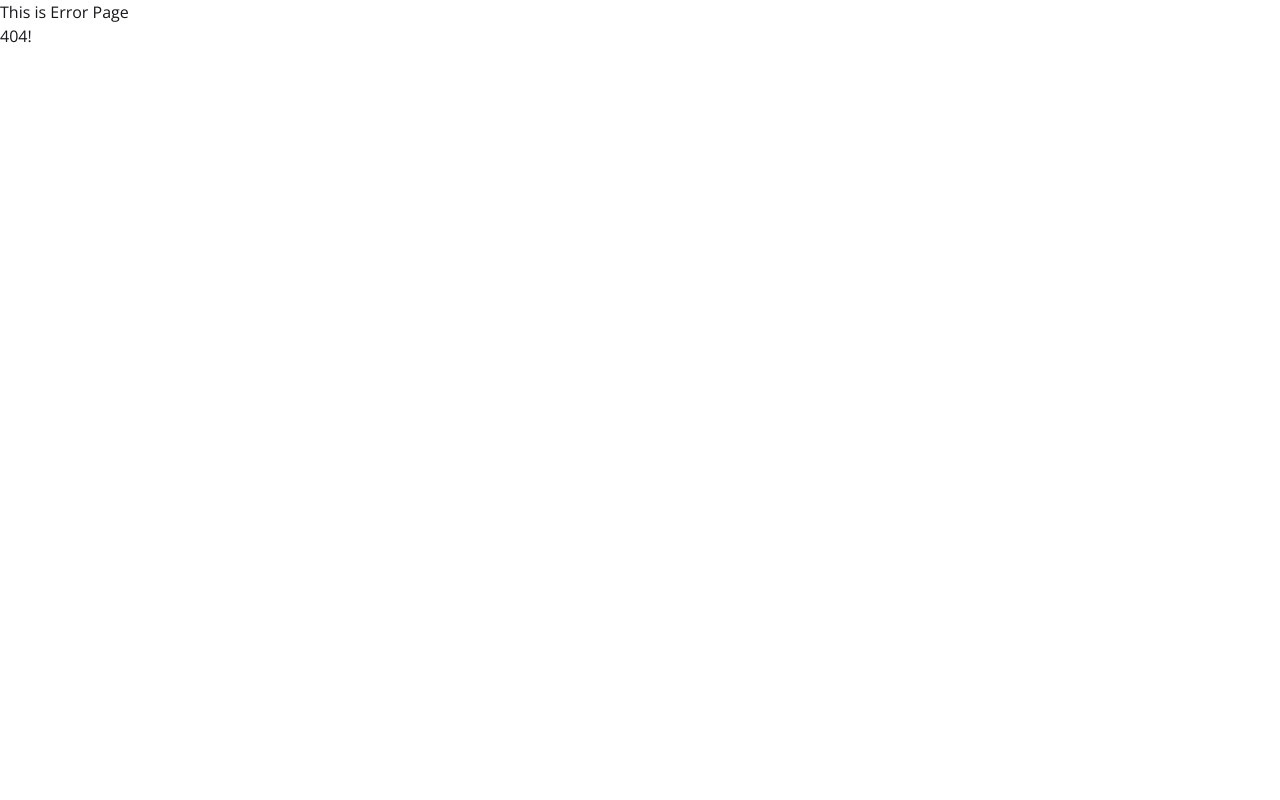
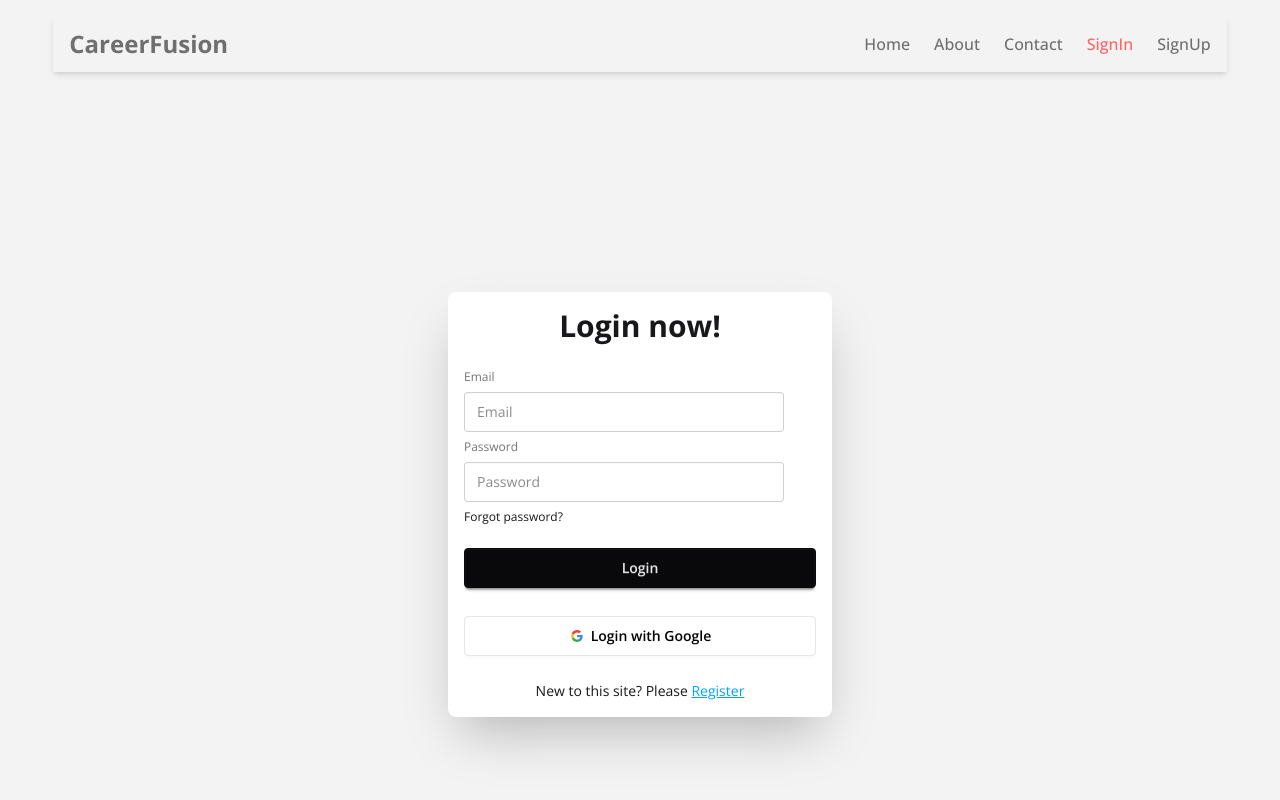
Before and after one commit to mehedipolash/CAREERFUSION, a React (Vite) app: page /auth/signin in a window 1280 px wide. Before the commit this address had no page. Shown: the top 800 px of the page. Built offline with nearby package versions, Linux system fonts and the light colour scheme.

Commit message:
update bugs and finish design related tasks

```diff
--- a/src/Components/Navbar.jsx
+++ b/src/Components/Navbar.jsx
@@ -29,13 +29,13 @@ const Navbar = () => {
             Contact
           </NavLink>
           <NavLink
-            to="/signin"
+            to="/auth/signin"
             className={({ isActive }) => (isActive ? "text-primary" : "")}
           >
             SignIn
           </NavLink>
           <NavLink
-            to="/signup"
+            to="/auth/signup"
             className={({ isActive }) => (isActive ? "text-primary" : "")}
           >
             SignUp
@@ -47,8 +47,8 @@ const Navbar = () => {
           <NavLink to="/">Home</NavLink>
           <NavLink to="/about">About</NavLink>
           <NavLink to="/contactus">Contact</NavLink>
-          <NavLink to="/signin">SignIn</NavLink>
-          <NavLink to="/signup">SignUp</NavLink>
+          <NavLink to="/auth/signin">SignIn</NavLink>
+          <NavLink to="/auth/signup">SignUp</NavLink>
         </div>
       </div>
     </nav>
--- a/src/Layout/AuthLayout.jsx
+++ b/src/Layout/AuthLayout.jsx
@@ -1,12 +1,24 @@
-import React from 'react';
+import React from "react";
+import Navbar from "../Components/Navbar";
+import { Outlet } from "react-router";
+import Footer from "../Components/Footer";
 
 const AuthLayout = () => {
-    return (
-        <div>
-            <h2>AuthLayout page
-            </h2>
-        </div>
-    );
+  return (
+    <div className="min-h-screen bg-base-200">
+      <header className="w-11/12 mx-auto py-4">
+        <Navbar></Navbar>
+      </header>
+      <main className="w-11/12 mx-auto py-4">
+          <Outlet>
+
+          </Outlet>
+      </main>
+      <footer>
+        <Footer></Footer>
+      </footer>
+    </div>
+  );
 };
 
 export default AuthLayout;
--- a/src/Layout/HomeLayout.jsx
+++ b/src/Layout/HomeLayout.jsx
@@ -19,7 +19,9 @@ const HomeLayout = () => {
       </header>
 
       <main className="w-11/12 mx-auto my-3">
-        <Outlet></Outlet>
+        <Outlet>
+
+        </Outlet>
       </main>
 
       <footer>
--- a/src/Pages/About.jsx
+++ b/src/Pages/About.jsx
@@ -2,6 +2,7 @@ import React from "react";
 import { motion } from "framer-motion";
 import { useInView } from "framer-motion";
 import { useRef } from "react";
+import { Link } from "react-router";
 
 const About = () => {
   const ref = useRef(null);
@@ -18,18 +19,21 @@ const About = () => {
     {
       icon: "🎯",
       title: "Our Mission",
-      description: "To bridge the gap between talented professionals and innovative companies, creating meaningful career connections that drive growth and success."
+      description:
+        "To bridge the gap between talented professionals and innovative companies, creating meaningful career connections that drive growth and success.",
     },
     {
       icon: "👁️",
       title: "Our Vision",
-      description: "A world where everyone finds fulfilling work and every company discovers the perfect talent to achieve their goals."
+      description:
+        "A world where everyone finds fulfilling work and every company discovers the perfect talent to achieve their goals.",
     },
     {
       icon: "💎",
       title: "Our Values",
-      description: "Transparency, innovation, and commitment to excellence guide every interaction on our platform."
-    }
+      description:
+        "Transparency, innovation, and commitment to excellence guide every interaction on our platform.",
+    },
   ];
 
   const team = [
@@ -37,26 +41,26 @@ const About = () => {
       name: "Sarah Chen",
       role: "CEO & Founder",
       image: "👩‍💼",
-      bio: "Former HR Director with 10+ years in talent acquisition"
+      bio: "Former HR Director with 10+ years in talent acquisition",
     },
     {
       name: "Marcus Rodriguez",
       role: "CTO",
       image: "👨‍💻",
-      bio: "Tech innovator passionate about building scalable platforms"
+      bio: "Tech innovator passionate about building scalable platforms",
     },
     {
       name: "Emily Watson",
       role: "Head of Product",
       image: "👩‍🎨",
-      bio: "Product strategist focused on user experience"
+      bio: "Product strategist focused on user experience",
     },
     {
       name: "David Kim",
       role: "Growth Lead",
       image: "👨‍💼",
-      bio: "Marketing expert driving platform adoption"
-    }
+      bio: "Marketing expert driving platform adoption",
+    },
   ];
 
   return (
@@ -79,8 +83,9 @@ const About = () => {
               About CareerFusion
             </h1>
             <p className="text-xl md:text-2xl text-gray-600 max-w-4xl mx-auto leading-relaxed">
-              We're revolutionizing the way professionals connect with career opportunities.
-              Our AI-powered platform matches talent with dream jobs, creating perfect career symphonies.
+              We're revolutionizing the way professionals connect with career
+              opportunities. Our AI-powered platform matches talent with dream
+              jobs, creating perfect career symphonies.
             </p>
           </motion.div>
         </div>
@@ -94,14 +99,20 @@ const About = () => {
               <motion.div
                 key={stat.label}
                 initial={{ opacity: 0, scale: 0.8 }}
-                animate={isInView ? { opacity: 1, scale: 1 } : { opacity: 0, scale: 0.8 }}
+                animate={
+                  isInView
+                    ? { opacity: 1, scale: 1 }
+                    : { opacity: 0, scale: 0.8 }
+                }
                 transition={{ delay: index * 0.1 }}
                 className="text-center"
               >
                 <div className="text-4xl md:text-5xl font-bold bg-linear-to-r from-blue-600 to-purple-600 bg-clip-text text-transparent">
                   {stat.number}
                 </div>
-                <div className="text-gray-600 font-medium mt-2">{stat.label}</div>
+                <div className="text-gray-600 font-medium mt-2">
+                  {stat.label}
+                </div>
               </motion.div>
             ))}
           </div>
@@ -117,21 +128,26 @@ const About = () => {
               animate={isInView ? { opacity: 1, x: 0 } : { opacity: 0, x: -50 }}
               transition={{ duration: 0.8 }}
             >
-              <h2 className="text-4xl font-bold text-gray-900 mb-6">Our Story</h2>
+              <h2 className="text-4xl font-bold text-gray-900 mb-6">
+                Our Story
+              </h2>
               <div className="space-y-4 text-lg text-gray-600 leading-relaxed">
                 <p>
-                  Founded in 2018, CareerFusion emerged from a simple observation:
-                  the job search process was broken. Candidates felt lost in a sea of applications,
-                  while companies struggled to find the right talent.
+                  Founded in 2018, CareerFusion emerged from a simple
+                  observation: the job search process was broken. Candidates
+                  felt lost in a sea of applications, while companies struggled
+                  to find the right talent.
                 </p>
                 <p>
-                  We set out to create a platform that uses cutting-edge technology to understand
-                  both job seekers' aspirations and employers' needs, creating meaningful matches
-                  that benefit everyone.
+                  We set out to create a platform that uses cutting-edge
+                  technology to understand both job seekers' aspirations and
+                  employers' needs, creating meaningful matches that benefit
+                  everyone.
                 </p>
                 <p>
-                  Today, we're proud to be the fastest-growing career platform, trusted by
-                  professionals and companies worldwide to create career magic.
+                  Today, we're proud to be the fastest-growing career platform,
+                  trusted by professionals and companies worldwide to create
+                  career magic.
                 </p>
               </div>
             </motion.div>
@@ -144,11 +160,13 @@ const About = () => {
             >
               <div className="bg-linear-to-br from-blue-500 to-purple-600 rounded-2xl p-8 text-white">
                 <div className="text-6xl mb-4">🚀</div>
-                <h3 className="text-2xl font-bold mb-4">Innovation at Our Core</h3>
+                <h3 className="text-2xl font-bold mb-4">
+                  Innovation at Our Core
+                </h3>
                 <p className="text-blue-100 leading-relaxed">
                   We continuously evolve our platform with AI-driven insights,
-                  personalized recommendations, and smart matching algorithms
-                  to ensure you always have the competitive edge.
+                  personalized recommendations, and smart matching algorithms to
+                  ensure you always have the competitive edge.
                 </p>
               </div>
 
@@ -168,9 +186,12 @@ const About = () => {
             animate={isInView ? { opacity: 1, y: 0 } : { opacity: 0, y: 30 }}
             className="text-center mb-16"
           >
-            <h2 className="text-4xl font-bold text-gray-900 mb-4">What Drives Us</h2>
+            <h2 className="text-4xl font-bold text-gray-900 mb-4">
+              What Drives Us
+            </h2>
             <p className="text-xl text-gray-600 max-w-2xl mx-auto">
-              Our core principles shape every feature and interaction on CareerFusion
+              Our core principles shape every feature and interaction on
+              CareerFusion
             </p>
           </motion.div>
 
@@ -179,7 +200,9 @@ const About = () => {
               <motion.div
                 key={value.title}
                 initial={{ opacity: 0, y: 30 }}
-                animate={isInView ? { opacity: 1, y: 0 } : { opacity: 0, y: 30 }}
+                animate={
+                  isInView ? { opacity: 1, y: 0 } : { opacity: 0, y: 30 }
+                }
                 transition={{ delay: index * 0.2 }}
                 whileHover={{ y: -10, scale: 1.02 }}
                 className="bg-linear-to-br from-gray-50 to-white p-8 rounded-2xl shadow-lg border border-gray-100 text-center group hover:shadow-xl transition-all duration-300"
@@ -187,8 +210,12 @@ const About = () => {
                 <div className="text-5xl mb-4 group-hover:scale-110 transition-transform duration-300">
                   {value.icon}
                 </div>
-                <h3 className="text-2xl font-bold text-gray-900 mb-4">{value.title}</h3>
-                <p className="text-gray-600 leading-relaxed">{value.description}</p>
+                <h3 className="text-2xl font-bold text-gray-900 mb-4">
+                  {value.title}
+                </h3>
+                <p className="text-gray-600 leading-relaxed">
+                  {value.description}
+                </p>
               </motion.div>
             ))}
           </div>
@@ -203,7 +230,9 @@ const About = () => {
             animate={isInView ? { opacity: 1, y: 0 } : { opacity: 0, y: 30 }}
             className="text-center mb-16"
           >
-            <h2 className="text-4xl font-bold text-gray-900 mb-4">Meet Our Team</h2>
+            <h2 className="text-4xl font-bold text-gray-900 mb-4">
+              Meet Our Team
+            </h2>
             <p className="text-xl text-gray-600 max-w-2xl mx-auto">
               The passionate individuals behind CareerFusion's success
             </p>
@@ -214,7 +243,11 @@ const About = () => {
               <motion.div
                 key={member.name}
                 initial={{ opacity: 0, scale: 0.8 }}
-                animate={isInView ? { opacity: 1, scale: 1 } : { opacity: 0, scale: 0.8 }}
+                animate={
+                  isInView
+                    ? { opacity: 1, scale: 1 }
+                    : { opacity: 0, scale: 0.8 }
+                }
                 transition={{ delay: index * 0.1 }}
                 whileHover={{ y: -5 }}
                 className="bg-white rounded-2xl p-6 shadow-lg border border-gray-100 text-center group hover:shadow-xl transition-all duration-300"
@@ -222,9 +255,15 @@ const About = () => {
                 <div className="text-6xl mb-4 group-hover:scale-110 transition-transform duration-300">
                   {member.image}
                 </div>
-                <h3 className="text-xl font-bold text-gray-900 mb-2">{member.name}</h3>
-                <div className="text-blue-600 font-semibold mb-3">{member.role}</div>
-                <p className="text-gray-600 text-sm leading-relaxed">{member.bio}</p>
+                <h3 className="text-xl font-bold text-gray-900 mb-2">
+                  {member.name}
+                </h3>
+                <div className="text-blue-600 font-semibold mb-3">
+                  {member.role}
+                </div>
+                <p className="text-gray-600 text-sm leading-relaxed">
+                  {member.bio}
+                </p>
 
                 {/* Social links */}
                 <div className="flex justify-center space-x-3 mt-4 opacity-0 group-hover:opacity-100 transition-opacity duration-300">
@@ -252,24 +291,15 @@ const About = () => {
               Ready to Transform Your Career?
             </h2>
             <p className="text-xl text-blue-100 mb-8 max-w-2xl mx-auto">
-              Join millions of professionals who've found their dream jobs through CareerFusion
+              Join millions of professionals who've found their dream jobs
+              through CareerFusion
             </p>
-            <div className="flex flex-col sm:flex-row gap-4 justify-center">
-              <motion.button
-                whileHover={{ scale: 1.05, boxShadow: "0 20px 40px rgba(255, 255, 255, 0.3)" }}
-                whileTap={{ scale: 0.95 }}
-                className="bg-white text-blue-600 px-8 py-4 rounded-full font-semibold text-lg shadow-lg"
-              >
-                Start Your Journey
-              </motion.button>
-              <motion.button
-                whileHover={{ scale: 1.05, boxShadow: "0 20px 40px rgba(255, 255, 255, 0.2)" }}
-                whileTap={{ scale: 0.95 }}
-                className="border-2 border-white text-white px-8 py-4 rounded-full font-semibold text-lg"
-              >
-                Learn More
-              </motion.button>
-            </div>
+            <Link
+              className="btn bg-linear-to-r from-green-400 to-green-600 text-white"
+              to="/"
+            >
+              Home
+            </Link>
           </motion.div>
         </div>
       </section>
--- a/src/Pages/ContactUs.jsx
+++ b/src/Pages/ContactUs.jsx
@@ -2,6 +2,7 @@ import React, { useState } from "react";
 import { motion } from "framer-motion";
 import { useInView } from "framer-motion";
 import { useRef } from "react";
+import { Link } from "react-router";
 
 const Contact = () => {
   const ref = useRef(null);
@@ -10,7 +11,7 @@ const Contact = () => {
     name: "",
     email: "",
     subject: "",
-    message: ""
+    message: "",
   });
 
   const contactMethods = [
@@ -19,42 +20,42 @@ const Contact = () => {
       title: "Email Us",
       description: "We'll respond within 24 hours",
       details: "hello@careerfusion.com",
-      action: "mailto:hello@careerfusion.com"
+      action: "mailto:hello@careerfusion.com",
     },
     {
       icon: "📞",
       title: "Call Us",
       description: "Mon-Fri from 9am to 6pm",
       details: "+1 (555) 123-4567",
-      action: "tel:+15551234567"
+      action: "tel:+15551234567",
     },
     {
       icon: "💬",
       title: "Live Chat",
       description: "Instant support",
       details: "Start chatting now",
-      action: "#chat"
+      action: "#chat",
     },
     {
       icon: "📍",
       title: "Visit Us",
       description: "Come say hello",
       details: "123 Career Street, Tech City, TC 10101",
-      action: "https://maps.google.com"
-    }
+      action: "https://maps.google.com",
+    },
   ];
 
   const socialLinks = [
     { name: "Twitter", icon: "🐦", url: "#", color: "hover:text-blue-400" },
     { name: "LinkedIn", icon: "💼", url: "#", color: "hover:text-blue-600" },
     { name: "Facebook", icon: "👥", url: "#", color: "hover:text-blue-500" },
-    { name: "Instagram", icon: "📸", url: "#", color: "hover:text-pink-500" }
+    { name: "Instagram", icon: "📸", url: "#", color: "hover:text-pink-500" },
   ];
 
   const handleChange = (e) => {
     setFormData({
       ...formData,
-      [e.target.name]: e.target.value
+      [e.target.name]: e.target.value,
     });
   };
 
@@ -70,7 +71,6 @@ const Contact = () => {
     <div className="min-h-screen bg-linear-to-br from-slate-50 to-blue-50 py-20">
       {/* Hero Section */}
 
-
       {/* Main Content */}
       <div ref={ref} className="max-w-7xl mx-auto px-4">
         <div className="grid lg:grid-cols-2 gap-12">
@@ -81,8 +81,13 @@ const Contact = () => {
             transition={{ duration: 0.8 }}
             className="bg-white rounded-2xl shadow-xl p-8"
           >
-            <h2 className="text-3xl font-bold text-gray-900 mb-2">Send us a message</h2>
-            <p className="text-gray-600 mb-8">We'd love to hear from you. Send us a message and we'll respond as soon as possible.</p>
+            <h2 className="text-3xl font-bold text-gray-900 mb-2">
+              Send us a message
+            </h2>
+            <p className="text-gray-600 mb-8">
+              We'd love to hear from you. Send us a message and we'll respond as
+              soon as possible.
+            </p>
 
             <form onSubmit={handleSubmit} className="space-y-6">
               <div className="grid md:grid-cols-2 gap-6">
@@ -150,7 +155,7 @@ const Contact = () => {
                 type="submit"
                 whileHover={{
                   scale: 1.02,
-                  boxShadow: "0 10px 30px rgba(79, 70, 229, 0.3)"
+                  boxShadow: "0 10px 30px rgba(79, 70, 229, 0.3)",
                 }}
                 whileTap={{ scale: 0.98 }}
                 className="w-full bg-linear-to-r from-blue-600 to-purple-600 text-white py-4 px-6 rounded-lg font-semibold text-lg shadow-lg transition-all duration-300"
@@ -174,7 +179,9 @@ const Contact = () => {
                   key={method.title}
                   href={method.action}
                   initial={{ opacity: 0, y: 20 }}
-                  animate={isInView ? { opacity: 1, y: 0 } : { opacity: 0, y: 20 }}
+                  animate={
+                    isInView ? { opacity: 1, y: 0 } : { opacity: 0, y: 20 }
+                  }
                   transition={{ delay: index * 0.1 }}
                   whileHover={{ y: -5, scale: 1.02 }}
                   className="bg-white p-6 rounded-xl shadow-lg border border-gray-100 group hover:shadow-xl transition-all duration-300 cursor-pointer"
@@ -182,9 +189,15 @@ const Contact = () => {
                   <div className="text-3xl mb-4 group-hover:scale-110 transition-transform duration-300">
                     {method.icon}
                   </div>
-                  <h3 className="text-xl font-bold text-gray-900 mb-2">{method.title}</h3>
-                  <p className="text-gray-600 text-sm mb-2">{method.description}</p>
-                  <p className="text-blue-600 font-semibold">{method.details}</p>
+                  <h3 className="text-xl font-bold text-gray-900 mb-2">
+                    {method.title}
+                  </h3>
+                  <p className="text-gray-600 text-sm mb-2">
+                    {method.description}
+                  </p>
+                  <p className="text-blue-600 font-semibold">
+                    {method.details}
+                  </p>
                 </motion.a>
               ))}
             </div>
@@ -194,23 +207,40 @@ const Contact = () => {
               <h3 className="text-2xl font-bold mb-4">Quick Answers</h3>
               <div className="space-y-4">
                 <div>
-                  <h4 className="font-semibold mb-1">How do I create an account?</h4>
-                  <p className="text-blue-100 text-sm">Click Sign Up and follow the simple steps to create your profile.</p>
+                  <h4 className="font-semibold mb-1">
+                    How do I create an account?
+                  </h4>
+                  <p className="text-blue-100 text-sm">
+                    Click Sign Up and follow the simple steps to create your
+                    profile.
+                  </p>
                 </div>
                 <div>
-                  <h4 className="font-semibold mb-1">Is CareerFusion free for job seekers?</h4>
-                  <p className="text-blue-100 text-sm">Yes! Creating a profile and applying for jobs is completely free.</p>
+                  <h4 className="font-semibold mb-1">
+                    Is CareerFusion free for job seekers?
+                  </h4>
+                  <p className="text-blue-100 text-sm">
+                    Yes! Creating a profile and applying for jobs is completely
+                    free.
+                  </p>
                 </div>
                 <div>
-                  <h4 className="font-semibold mb-1">How do companies post jobs?</h4>
-                  <p className="text-blue-100 text-sm">Companies can sign up for employer accounts to post opportunities.</p>
+                  <h4 className="font-semibold mb-1">
+                    How do companies post jobs?
+                  </h4>
+                  <p className="text-blue-100 text-sm">
+                    Companies can sign up for employer accounts to post
+                    opportunities.
+                  </p>
                 </div>
               </div>
             </div>
 
             {/* Social Links */}
             <div className="bg-white rounded-2xl shadow-lg p-6">
-              <h3 className="text-xl font-bold text-gray-900 mb-4">Follow Us</h3>
+              <h3 className="text-xl font-bold text-gray-900 mb-4">
+                Follow Us
+              </h3>
               <div className="flex space-x-4">
                 {socialLinks.map((social) => (
                   <motion.a
@@ -229,7 +259,10 @@ const Contact = () => {
             {/* Newsletter */}
             <div className="bg-linear-to-r from-green-500 to-emerald-600 rounded-2xl p-6 text-white">
               <h3 className="text-xl font-bold mb-2">Career Tips Newsletter</h3>
-              <p className="text-green-100 text-sm mb-4">Get weekly career advice and job search tips delivered to your inbox.</p>
+              <p className="text-green-100 text-sm mb-4">
+                Get weekly career advice and job search tips delivered to your
+                inbox.
+              </p>
               <div className="flex gap-2">
                 <input
                   type="email"
@@ -255,12 +288,25 @@ const Contact = () => {
           transition={{ duration: 0.8, delay: 0.4 }}
           className="mt-16 bg-white rounded-2xl shadow-xl p-8"
         >
-          <h2 className="text-3xl font-bold text-gray-900 mb-6 text-center">Visit Our Office</h2>
+          <h2 className="text-3xl font-bold text-gray-900 mb-6 text-center">
+            Visit Our Office
+          </h2>
           <div className="bg-linear-to-br from-gray-100 to-gray-200 rounded-xl h-64 flex items-center justify-center">
             <div className="text-center">
               <div className="text-4xl mb-4">🗺️</div>
-              <p className="text-gray-600 font-semibold">Interactive Map Coming Soon</p>
-              <p className="text-gray-500 text-sm mt-2">123 Career Street, Tech City, TC 10101</p>
+              <p className="text-gray-600 font-semibold">
+                Interactive Map Coming Soon
+              </p>
+              <p className="text-gray-500 text-sm mt-2">
+                123 Career Street, Tech City, TC 10101
+              </p>
+              <br />
+              <Link
+                className="btn bg-linear-to-r from-green-400 to-green-600 text-white"
+                to="/"
+              >
+                Home
+              </Link>
             </div>
           </div>
         </motion.div>
```
Also changed, not shown: src/Routes/Router.jsx (+18 -19 lines).
